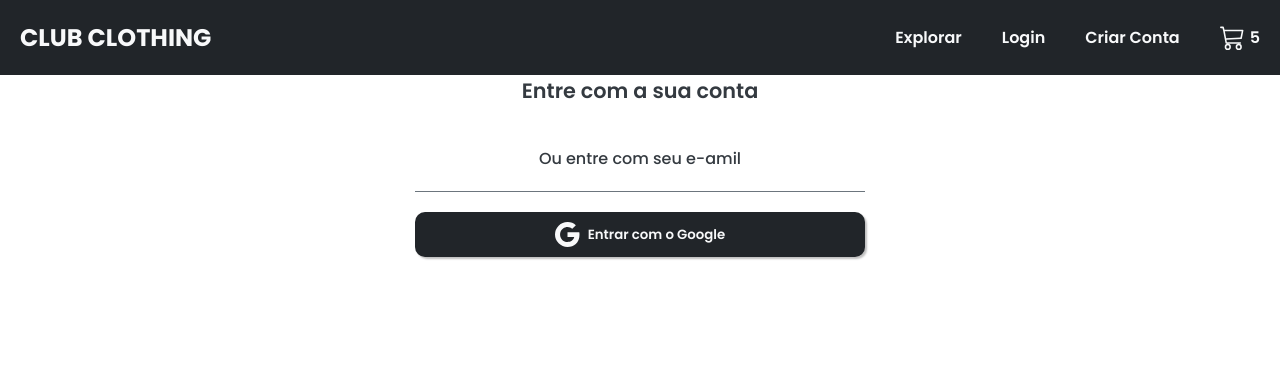
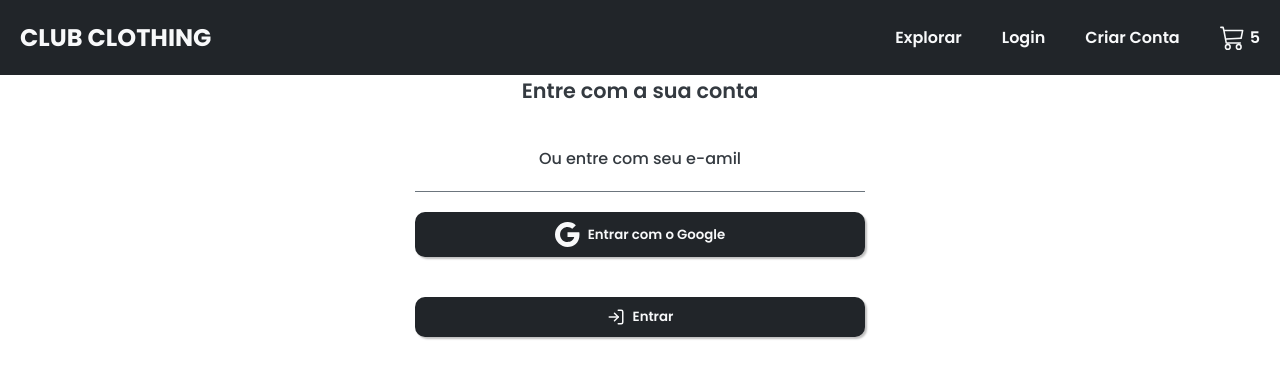
Before and after one commit to keuvyndev/fsc-ecommerce-frontend, a React (Create React App) app: page /login in a window 1280 px wide. Shown: the top 378 px of the page. Built offline with nearby package versions, Linux system fonts and the light colour scheme; no server answers.

Commit message:
feat: add Custom Button to Login Page

```diff
--- a/src/components/header/header.component.tsx
+++ b/src/components/header/header.component.tsx
@@ -1,7 +1,8 @@
 import { BsCart3 } from "react-icons/bs";
+import { useNavigate } from "react-router-dom";
 
+// Styles
 import { HeaderContainer, HeaderItem, HeaderItems, HeaderTitle } from "./header.styles";
-import { useNavigate } from "react-router-dom";
 
 const Header = () => {
 
--- a/src/pages/login/login.page.tsx
+++ b/src/pages/login/login.page.tsx
@@ -1,7 +1,11 @@
 import {BsGoogle} from 'react-icons/bs'
+import {FiLogIn} from 'react-icons/fi'
 
+// Components
 import CustomButton from "../../components/custom-button/custom-buttom.component";
 import Header from "../../components/header/header.component"
+
+// Styles
 import { LoginContainer, LoginContent, LoginHeadline, LogininputContainer, LoginSubtitle } from "./login.styles";
 
 const LoginPage = () => {
@@ -20,6 +24,7 @@ const LoginPage = () => {
                <LogininputContainer>{/*Password input */}</LogininputContainer>
 
                {/* Button */}
+               <CustomButton startIcon={<FiLogIn size={18} />}>Entrar </CustomButton>
             </LoginContent>
          </LoginContainer>
       </>
```
